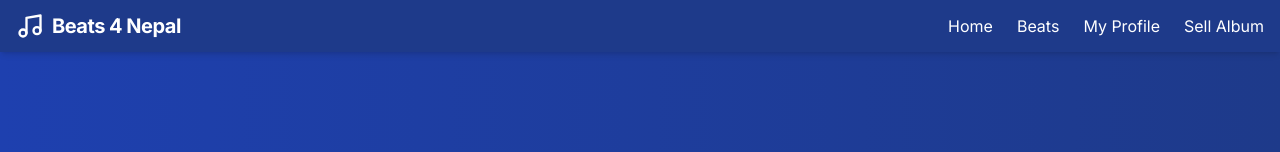
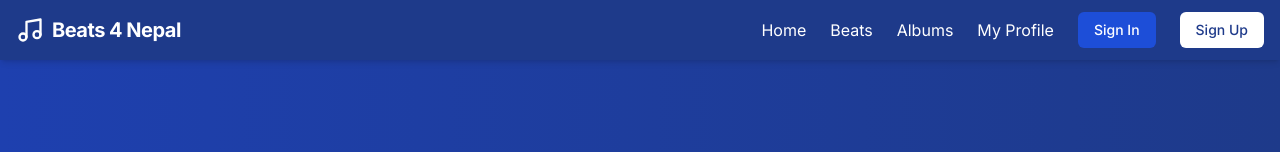
Before and after one commit to Beatsnepal/4vista4my, a Next.js app: page / in a window 1280 px wide. Shown: the top 152 px of the page. Built offline with nearby package versions, Linux system fonts and the light colour scheme; no server answers; the database is empty.

Commit message:
Update Navbar: added Sign In, Sign Up, Albums, My Profile and improved mobile layout

```diff
--- a/components/Navbar.tsx
+++ b/components/Navbar.tsx
@@ -57,9 +57,9 @@ export const Navbar: React.FC<NavbarProps> = ({ onUploadClick }) => {
           {/* Desktop Menu */}
           <div className="hidden md:flex items-center gap-6">
             <Link href="/" className="hover:text-blue-200 transition-colors">Home</Link>
-            <a href="#beats" className="hover:text-blue-200 transition-colors">Beats</a>
+            <Link href="#beats" className="hover:text-blue-200 transition-colors">Beats</Link>
+            <Link href="/albums" className="hover:text-blue-200 transition-colors">Albums</Link>
             <Link href="/my-profile" className="hover:text-blue-200 transition-colors">My Profile</Link>
-            <Link href="/album-sell" className="hover:text-blue-200 transition-colors">Sell Album</Link>
             {user ? (
               <>
                 <button
@@ -75,7 +75,22 @@ export const Navbar: React.FC<NavbarProps> = ({ onUploadClick }) => {
                   Logout
                 </button>
               </>
-            ) : null}
+            ) : (
+              <>
+                <Link
+                  href="/signin"
+                  className="bg-blue-700 hover:bg-blue-800 text-white px-4 py-2 rounded-md text-sm font-medium"
+                >
+                  Sign In
+                </Link>
+                <Link
+                  href="/signup"
+                  className="bg-white text-blue-900 px-4 py-2 rounded-md text-sm font-medium hover:bg-blue-100"
+                >
+                  Sign Up
+                </Link>
+              </>
+            )}
           </div>
         </div>
 
@@ -83,9 +98,9 @@ export const Navbar: React.FC<NavbarProps> = ({ onUploadClick }) => {
         {menuOpen && (
           <div className="md:hidden mt-4 space-y-4 animate-fadeIn">
             <Link href="/" className="block hover:text-blue-200 transition-colors">Home</Link>
-            <a href="#beats" className="block hover:text-blue-200 transition-colors">Beats</a>
+            <Link href="#beats" className="block hover:text-blue-200 transition-colors">Beats</Link>
+            <Link href="/albums" className="block hover:text-blue-200 transition-colors">Albums</Link>
             <Link href="/my-profile" className="block hover:text-blue-200 transition-colors">My Profile</Link>
-            <Link href="/album-sell" className="block hover:text-blue-200 transition-colors">Sell Album</Link>
             {user ? (
               <>
                 <button
@@ -101,7 +116,22 @@ export const Navbar: React.FC<NavbarProps> = ({ onUploadClick }) => {
                   Logout
                 </button>
               </>
-            ) : null}
+            ) : (
+              <>
+                <Link
+                  href="/signin"
+                  className="block w-full bg-blue-700 hover:bg-blue-800 text-white px-4 py-2 rounded-md text-sm font-medium"
+                >
+                  Sign In
+                </Link>
+                <Link
+                  href="/signup"
+                  className="block w-full bg-white text-blue-900 px-4 py-2 rounded-md text-sm font-medium hover:bg-blue-100"
+                >
+                  Sign Up
+                </Link>
+              </>
+            )}
           </div>
         )}
       </div>
```
